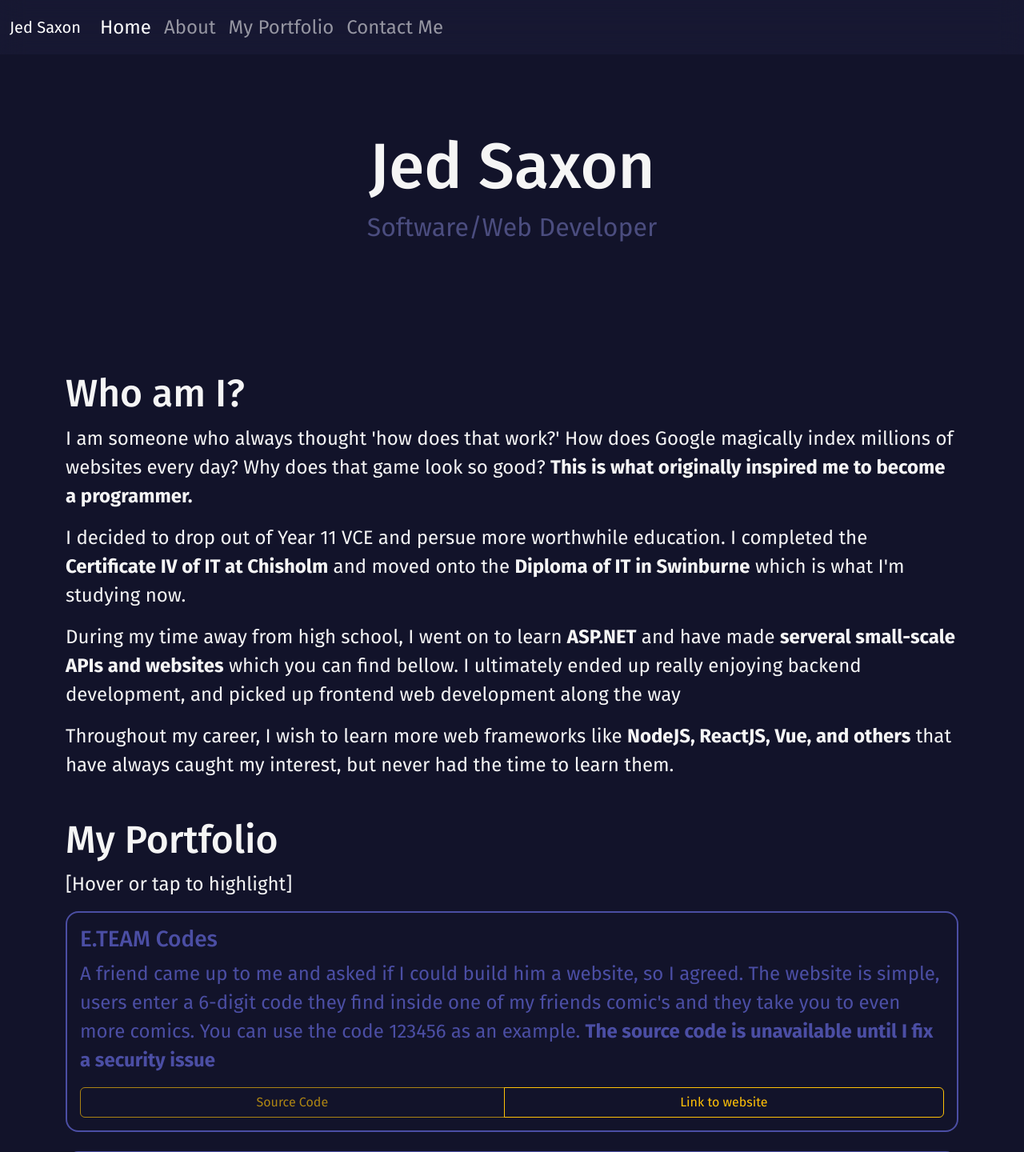
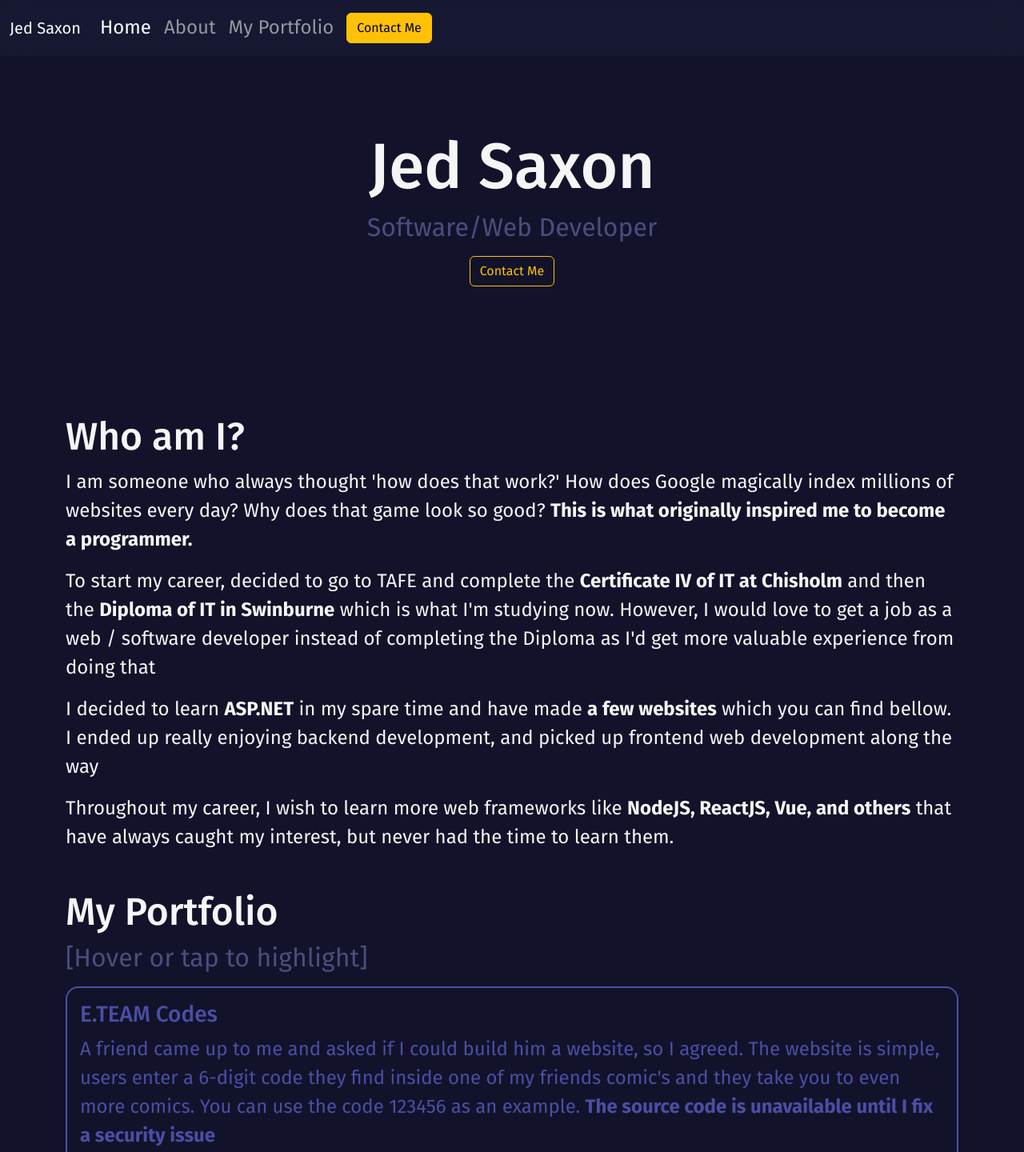
Before and after one commit to Jed-Saxon/PortfolioWebsite-2.0, a plain HTML site: page index.html in a window 1280 px wide. Shown: the top 1440 px of the page at 80% size. Drawn offline with nearby package versions, Linux system fonts and the light colour scheme.

Commit message:
Improved landing page and 'about' section

```diff
--- a/index.html
+++ b/index.html
@@ -32,8 +32,8 @@
 					<li class="nav-item">
 						<a class="nav-link" href="#my-portfolio" tabindex="-1" aria-disabled="true">My Portfolio</a>
 					</li>
-					<li class="nav-item">
-						<a class="nav-link" href="#contact-me">Contact Me</a>
+					<li class="nav-item d-flex nav-link">
+						<a class="btn btn-warning" href="#contact-me">Contact Me</a>
                 	</li>
               	</ul>
             </div>
@@ -44,6 +44,7 @@
         <div class="mb-sm-5 text-lg-center" style="margin-bottom: 10rem !important">
             <h1 id="title">Jed Saxon</h1>
             <p class="sub">Software/Web Developer</p>
+			<a class="btn btn-outline-warning" href="#contact-me">Contact Me</a>
         </div>
 		<!-- <div class="mb-sm-5">
 			<div class="bg-danger-subtle text-danger p-2 rounded-2">
@@ -53,13 +54,13 @@
 		<div class="mb-sm-5" id="about">
 			<h2>Who am I?</h2>
 			<p>I am someone who always thought 'how does that work?' How does Google magically index millions of websites every day? Why does that game look so good? <b>This is what originally inspired me to become a programmer.</b></p>
-			<p>I decided to drop out of Year 11 VCE and persue more worthwhile education. I completed the <b>Certificate IV of IT at Chisholm</b> and moved onto the <b>Diploma of IT in Swinburne</b> which is what I'm studying now.</p>
-			<p>During my time away from high school, I went on to learn <b>ASP.NET</b> and have made <b>serveral small-scale APIs and websites</b> which you can find bellow. I ultimately ended up really enjoying backend development, and picked up frontend web development along the way</p>
+			<p>To start my career, decided to go to TAFE and complete the <b>Certificate IV of IT at Chisholm</b> and then the <b>Diploma of IT in Swinburne</b> which is what I'm studying now. However, I would love to get a job as a web / software developer instead of completing the Diploma as I'd get more valuable experience from doing that</p>
+			<p>I decided to learn <b>ASP.NET</b> in my spare time and have made <b>a few websites</b> which you can find bellow. I ended up really enjoying backend development, and picked up frontend web development along the way</p>
 			<p>Throughout my career, I wish to learn more web frameworks like <b>NodeJS, ReactJS, Vue, and others</b> that have always caught my interest, but never had the time to learn them.</p>
 		</div>
-		<div class="mb-sm-5" id="my-portfolio">
-			<h2>My Portfolio</h2>
-			<p>[Hover or tap to highlight]</p>
+		<div class="mb-sm-5">
+			<h2 id="my-portfolio">My Portfolio</h2>
+			<p class="sub">[Hover or tap to highlight]</p>
 			<div class="mb-sm-4 p-3 bg-blue">
 				<h3>E.TEAM Codes</h2>
 				<p>A friend came up to me and asked if I could build him a website, so I agreed. The website is simple, users enter a 6-digit code they find inside one of my friends comic's and they take you to even more comics. You can use the code 123456 as an example. <b>The source code is unavailable until I fix a security issue</b></b></p>
@@ -80,12 +81,12 @@
 				<h3>My Portfolio (this)</h2>
 				<p>I'll be honest, I'm not a good font-end developer. However, if at any point I need to do front-end development, I'm not ill prepared. I will in the future port this website to AngularJS or ReactJS as those frameworks look exciting</p>
 				<div class="btn-group btn-toolbar">
-					<button class="btn btn-outline-warning">Source Code (inspect element)</button>
+					<button class="btn btn-outline-warning">Source Code</button>
 				</div>
 			</div>
 		</div>
-		<div class="mb-sm-4">
-			<h2 id="contact-me">Contact Me</h2>
+		<div id="contact-me" class="mb-sm-4">
+			<h2>Contact Me</h2>
 			<p>If you wish to contact me, you can find my details bellow!</p>
 			<ul>
 				<li><a class="link-warning" href="mailto:jedsaxon@outlook.com">jedsaxon@outlook.com</a></li>
--- a/stylesheets/site.css
+++ b/stylesheets/site.css
@@ -14,7 +14,7 @@ p, li {
     font-size: 1.5rem;
 }
 
-p.sub {
+.sub {
     font-size: 2rem;
     line-height: 2.5rem;
     color: rgb(75, 77, 127);
```
